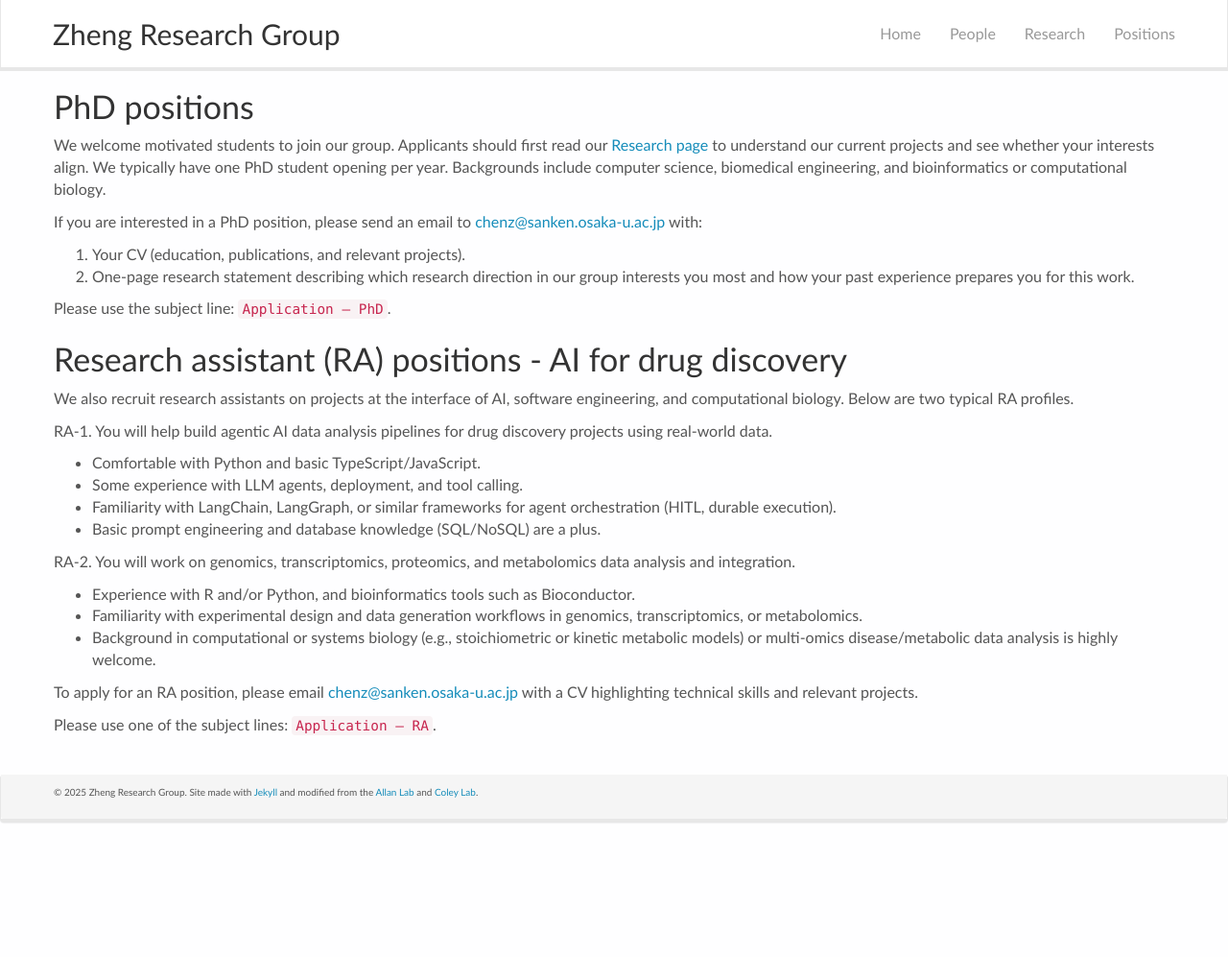
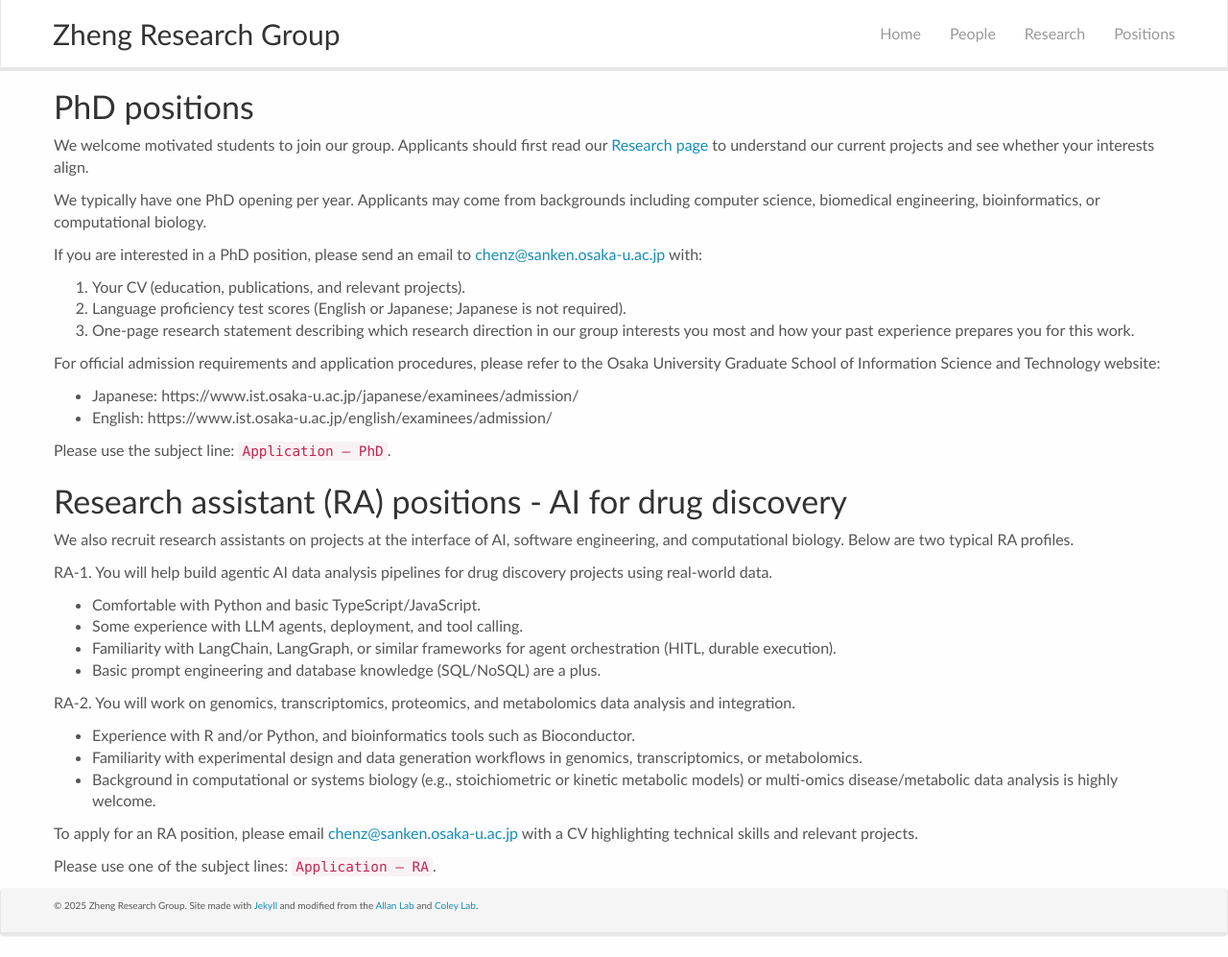
Before and after one commit to zhengchen3/zhengchen3.github.io, a Jekyll site: the page built from _pages/openings.md, in a window 1280 px wide and 997 px high. Shown: the whole window at 96% size. Built offline with Jekyll 4.4.1, drawn with Linux system fonts in a browser that asks for light colours; nearby versions of some CDN libraries.

Commit message:
Update positions page for PhD and RA openings

```diff
--- a/_pages/openings.md
+++ b/_pages/openings.md
@@ -18,13 +18,19 @@ permalink: /vacancies
 
 We welcome motivated students to join our group.
 Applicants should first read our [Research page]({{ site.url }}{{ site.baseurl }}/research/) to understand our current projects and see whether your interests align.
-We typically have one PhD student opening per year.
-Backgrounds include computer science, biomedical engineering, and bioinformatics or computational biology.
+
+We typically have one PhD opening per year. Applicants may come from backgrounds including computer science, biomedical engineering, bioinformatics, or computational biology.
 
 If you are interested in a PhD position, please send an email to [chenz@sanken.osaka-u.ac.jp](mailto:chenz@sanken.osaka-u.ac.jp) with:
 
 1. Your CV (education, publications, and relevant projects).
-2. One-page research statement describing which research direction in our group interests you most and how your past experience prepares you for this work.
+2. Language proficiency test scores (English or Japanese; Japanese is not required).
+3. One-page research statement describing which research direction in our group interests you most and how your past experience prepares you for this work.
+
+For official admission requirements and application procedures, please refer to the Osaka University Graduate School of Information Science and Technology website:
+
+- Japanese: https://www.ist.osaka-u.ac.jp/japanese/examinees/admission/
+- English: https://www.ist.osaka-u.ac.jp/english/examinees/admission/
 
 Please use the subject line: `Application – PhD`.
 
```
